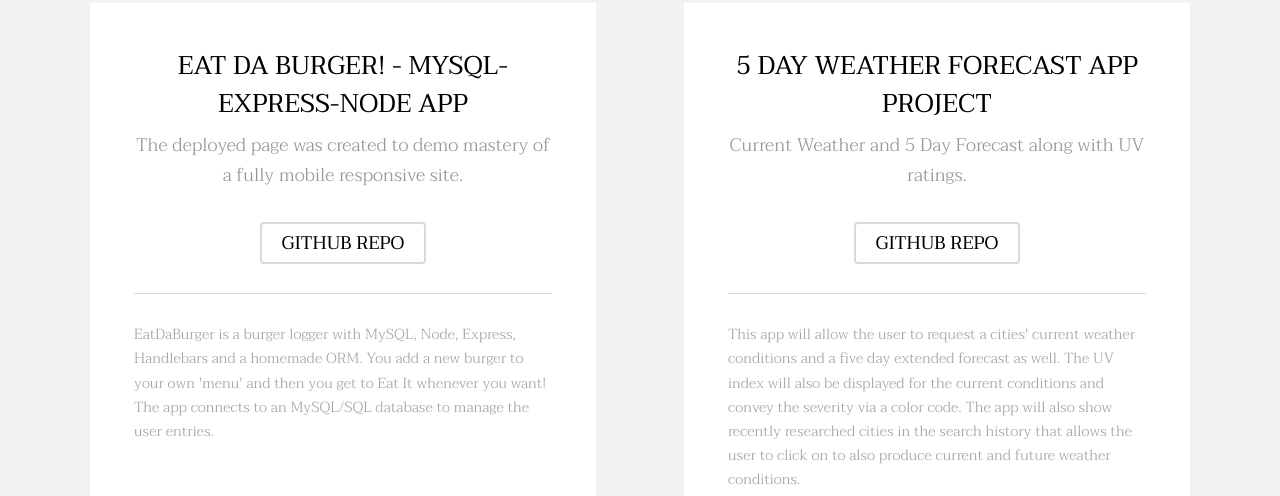
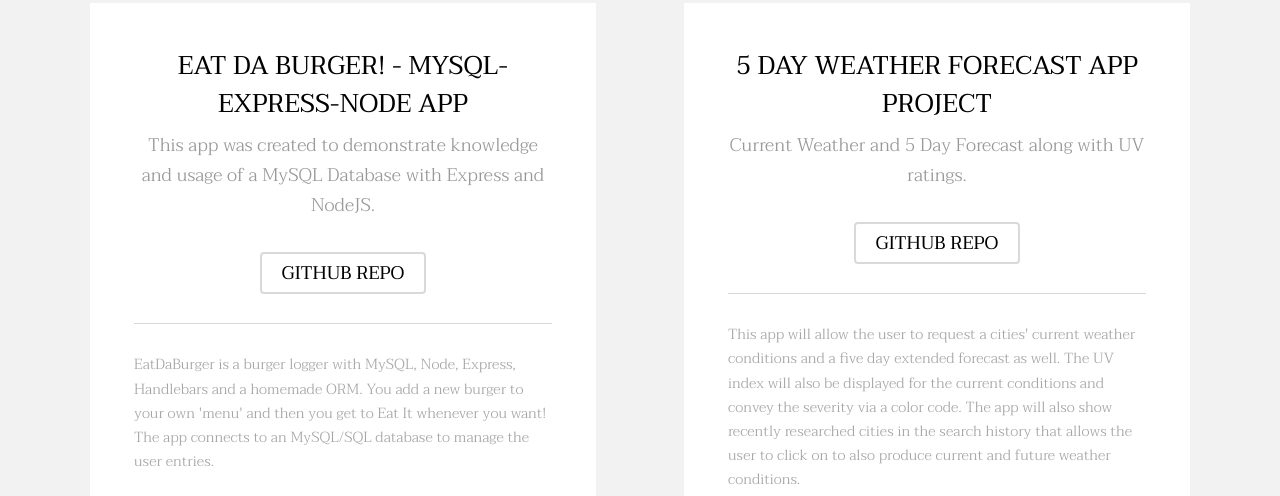
Before and after one commit to soverylarry/soverylarry.github.io, a plain HTML site: page index.html in a window 1280 px wide. Shown: the part 2000-2496 px from the top of the page. Drawn offline with Linux system fonts and the light colour scheme.

Commit message:
updating text

```diff
--- a/index.html
+++ b/index.html
@@ -79,7 +79,7 @@
 								<div class="content">
 									<header class="align-center">
 										<h2>Eat Da Burger! - MySQL-Express-Node app</h2>
-										<p>The deployed page was created to demo mastery of a fully mobile responsive site.
+										<p>This app was created to demonstrate knowledge and usage of a MySQL Database with Express and NodeJS.
 											<br> <br><a href="https://github.com/soverylarry/EatDaBurger" target="_blank" class="button alt">GitHub Repo</a>
 										</p>
 
```
